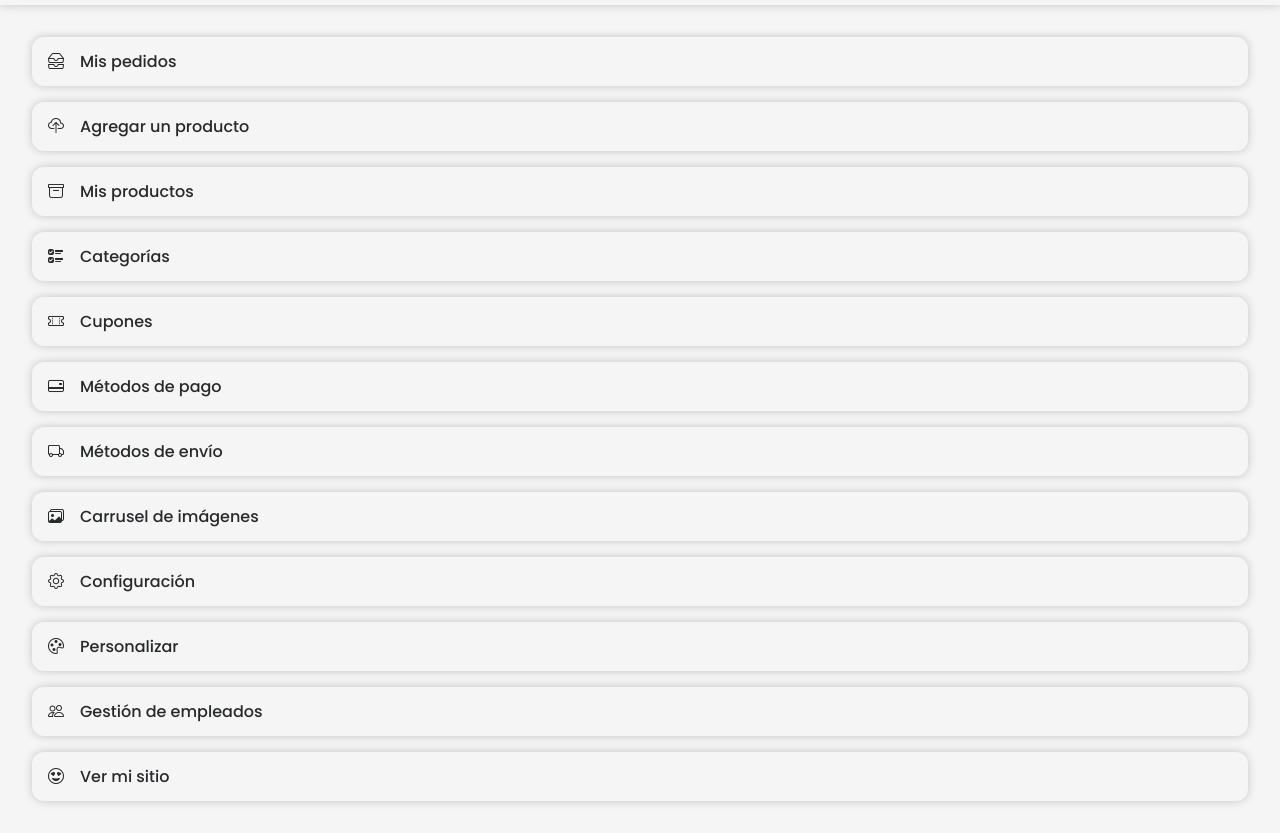
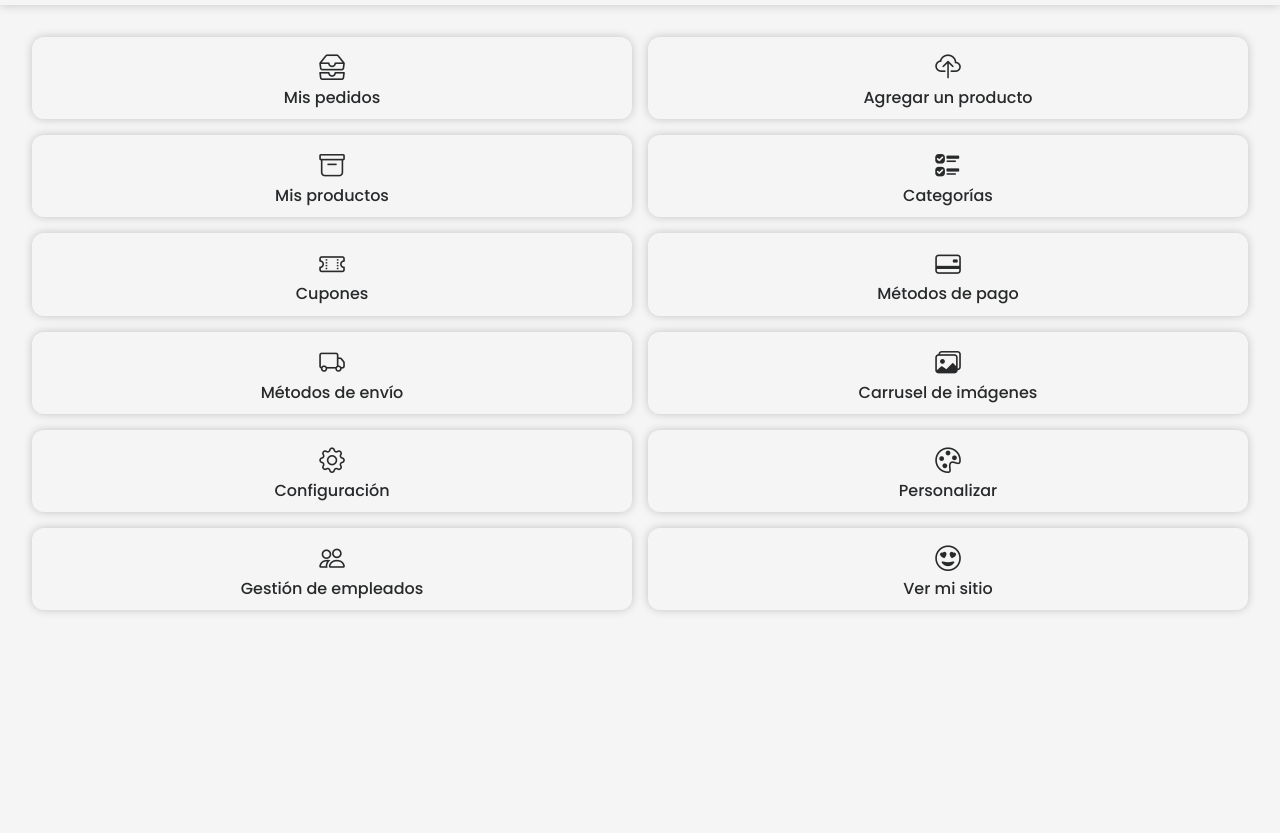
Before and after one commit to Jonatandb/HTML_ControlPanel, a plain HTML site: page index.html in a window 1280 px wide. Shown: the part 77-910 px from the top of the page. After the commit the page ends 800 px from the top, so only its background shows below. Drawn offline with nearby package versions, Linux system fonts and the light colour scheme.

Commit message:
Add media query min-width 400px

```diff
--- a/css/styles.css
+++ b/css/styles.css
@@ -90,6 +90,7 @@ main {
 
 .grid-item p {
   font-weight: 500;
+  line-height: 1.2;
 }
 
 .grid-item:hover {
@@ -97,3 +98,22 @@ main {
   transform: scale(1.05);
   box-shadow: var(--box-shadow-expand);
 }
+
+@media screen and (min-width: 400px) {
+  .main-grid {
+    display: grid;
+    grid-template-columns: repeat(2, 1fr);
+    grid-auto-rows: 1fr;
+  }
+
+  .grid-item {
+    flex-direction: column;
+    justify-content: center;
+    text-align: center;
+    gap: 0;
+  }
+
+  .grid-item i {
+    font-size: 1.6rem;
+  }
+}
```
